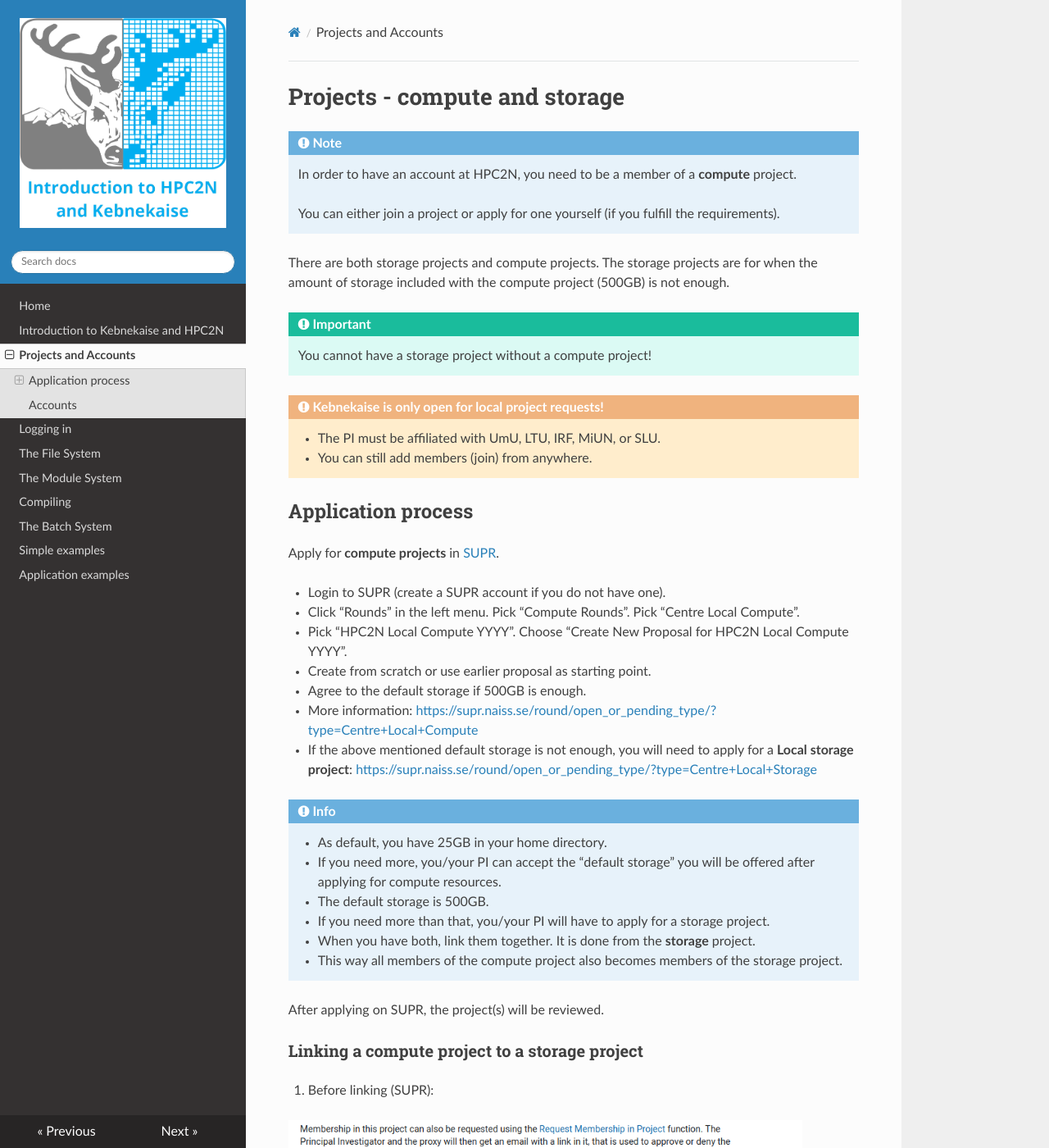
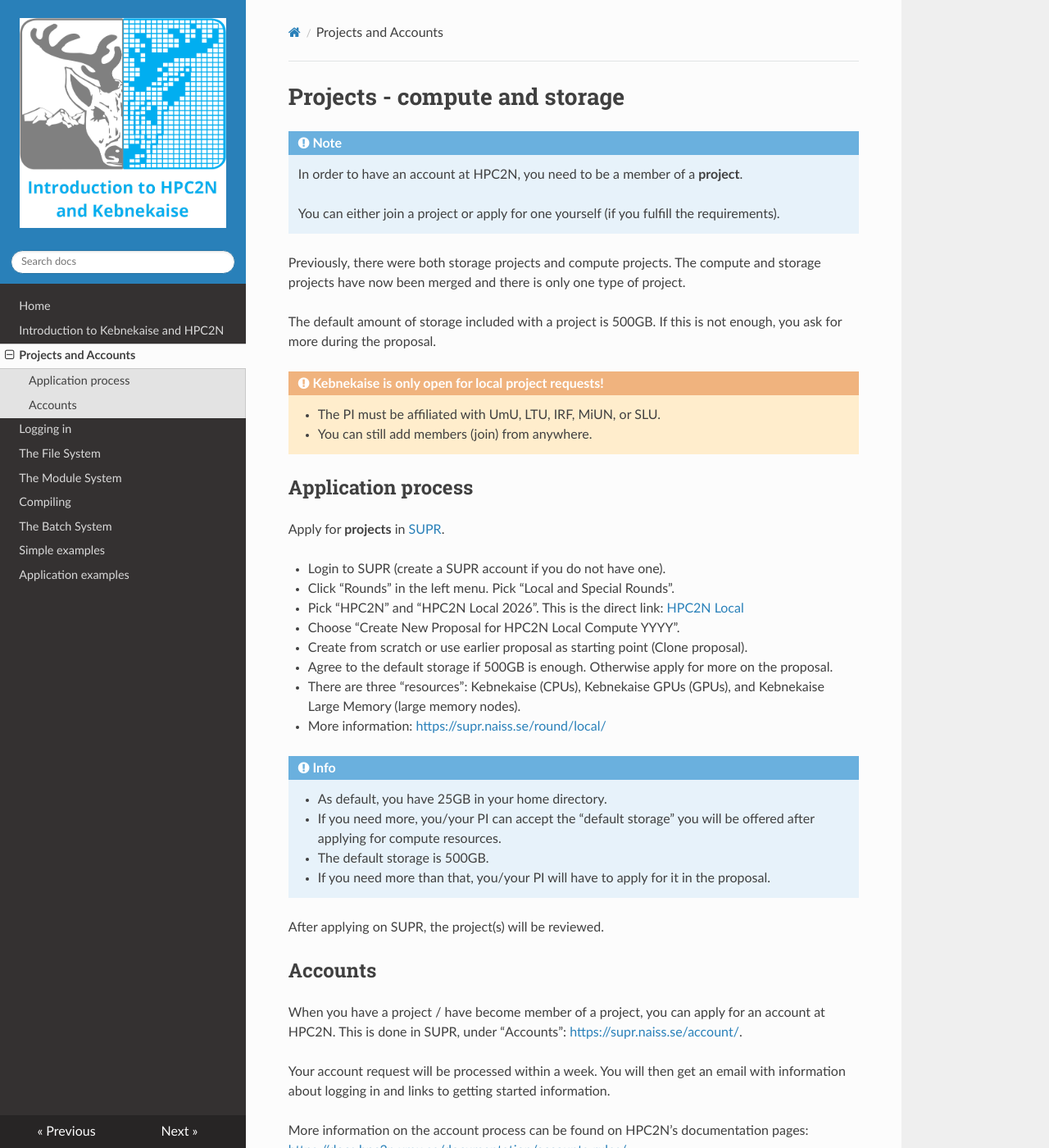
Before and after one commit to hpc2n/intro-course, an MkDocs documentation site: the page built from docs/projectsaccounts.md, in a window 1280 px wide and 1400 px high. Shown: the whole window at 82% size. Built offline with MkDocs 1.6.1, drawn with Linux system fonts in a browser that asks for light colours; nearby versions of some CDN libraries; some of the changed text lies outside the part shown.

Commit message:
Changes due to compute and storage projects having been merged

```diff
--- a/docs/projectsaccounts.md
+++ b/docs/projectsaccounts.md
@@ -2,15 +2,13 @@
 
 !!! Note
 
-    In order to have an account at HPC2N, you need to be a member of a **compute** project.
+    In order to have an account at HPC2N, you need to be a member of a **project**.
 
     You can either join a project or apply for one yourself (if you fulfill the requirements).
 
-There are both storage projects and compute projects. The storage projects are for when the amount of storage included with the compute project (500GB) is not enough.
+Previously, there were both storage projects and compute projects. The compute and storage projects have now been merged and there is only one type of project.
 
-!!! important
-
-    You cannot have a storage project without a compute project!
+The default amount of storage included with a project is 500GB. If this is not enough, you ask for more during the proposal.
 
 !!! Warning "Kebnekaise is only open for local project requests!"
 
@@ -19,28 +17,27 @@
 
 ## Application process
 
-Apply for **compute projects** in [SUPR](https://supr.naiss.se/round/compute).
+Apply for **projects** in [SUPR](https://supr.naiss.se/round/).
 
 - Login to SUPR (create a SUPR account if you do not have one).
-- Click “Rounds” in the left menu. Pick “Compute Rounds”. Pick “Centre Local Compute”.
-- Pick “HPC2N Local Compute YYYY”. Choose “Create New Proposal for HPC2N Local Compute YYYY”.
-- Create from scratch or use earlier proposal as starting point.
-- Agree to the default storage if 500GB is enough.
-- More information: [https://supr.naiss.se/round/open_or_pending_type/?type=Centre+Local+Compute](https://supr.naiss.se/round/open_or_pending_type/?type=Centre+Local+Compute)
-- If the above mentioned default storage is not enough, you will need to apply for a **Local storage project**: [https://supr.naiss.se/round/open_or_pending_type/?type=Centre+Local+Storage](https://supr.naiss.se/round/open_or_pending_type/?type=Centre+Local+Storage)
+- Click “Rounds” in the left menu. Pick “Local and Special Rounds”.
+- Pick “HPC2N” and "HPC2N Local 2026". This is the direct link: [HPC2N Local](https://supr.naiss.se/round/hpc2n/)
+- Choose “Create New Proposal for HPC2N Local Compute YYYY”.
+- Create from scratch or use earlier proposal as starting point (Clone proposal).
+- Agree to the default storage if 500GB is enough. Otherwise apply for more on the proposal.
+- There are three "resources": Kebnekaise (CPUs), Kebnekaise GPUs (GPUs), and Kebnekaise Large Memory (large memory nodes).
+- More information: [https://supr.naiss.se/round/local/](https://supr.naiss.se/round/local/)
 
 !!! Note "Info"
 
     - As default, you have 25GB in your home directory.
     - If you need more, you/your PI can accept the "default storage" you will be offered after applying for compute resources.
     - The default storage is 500GB.
-    - If you need more than that, you/your PI will have to apply for a storage project.
-    - When you have both, link them together. It is done from the **storage** project.
-    - This way all members of the compute project also becomes members of the storage project.
+    - If you need more than that, you/your PI will have to apply for it in the proposal.
 
 After applying on SUPR, the project(s) will be reviewed.
 
-### Linking a compute project to a storage project
+<!-- ### Linking a compute project to a storage project
 
 1. Before linking (SUPR):
 
@@ -57,7 +54,7 @@
 4. Members of the storage project after linking:
 
 ![storage-members](images/storage-members.png){: style="width: 90%;"}
-<br><br style="clear: both;">
+<br><br style="clear: both;"> -->
 
 ## Accounts
 
```
